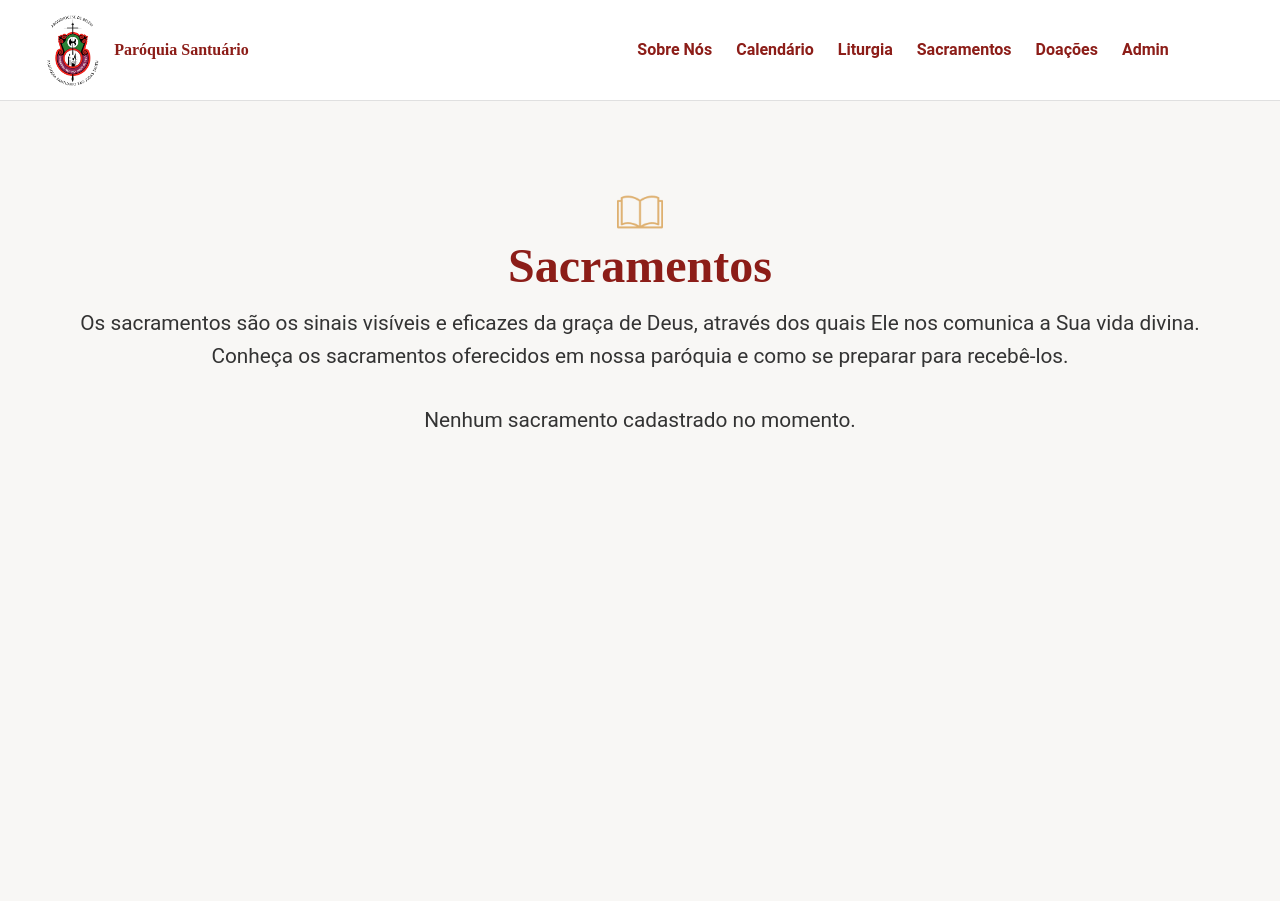
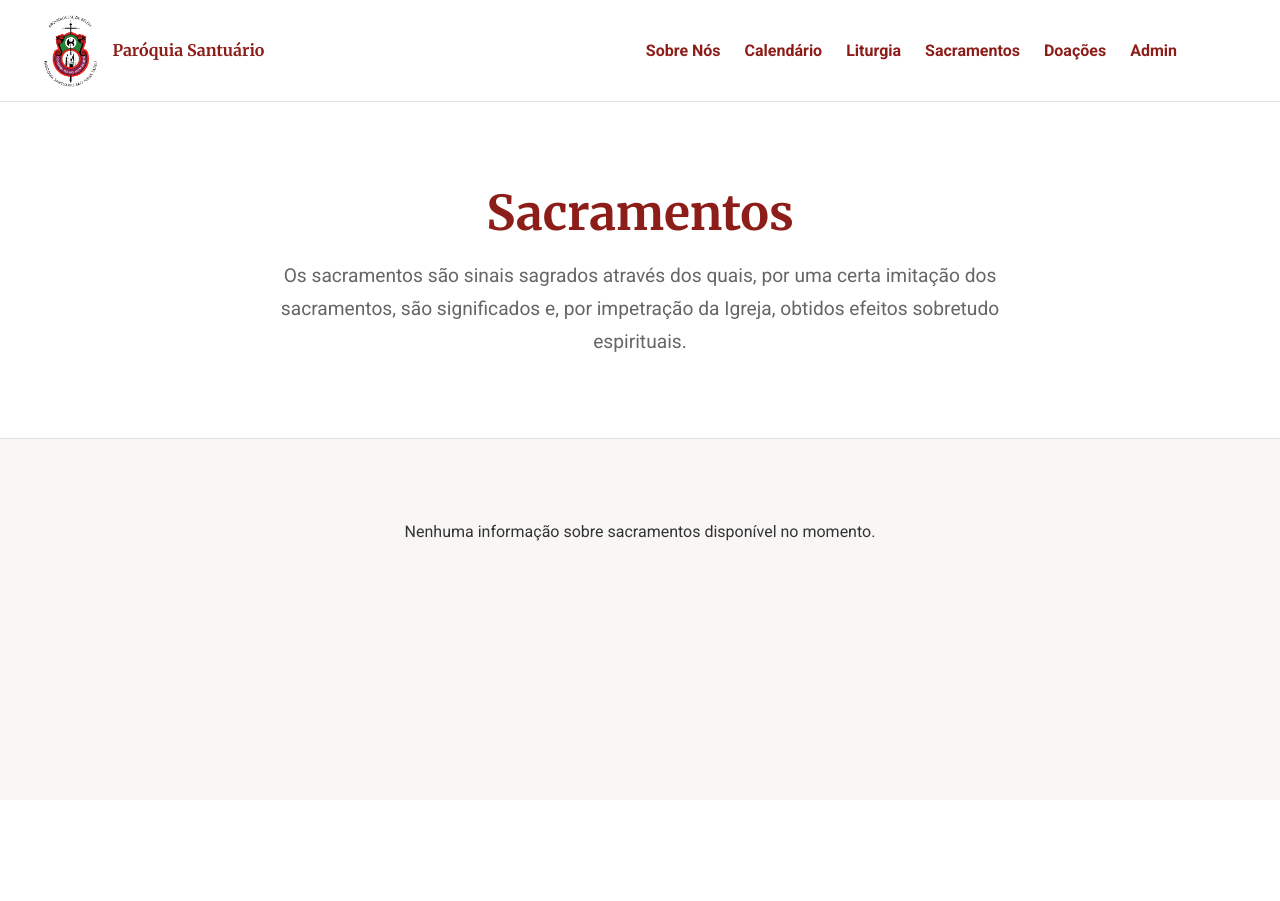
Before and after one commit to Gaia28/ProjetoSJT, a PHP site: page /app/views/HomeSacramento.php in a window 1280 px wide. After the commit the page ends 541 px from the top, so only its background shows below. Run offline with PHP 8.4, Linux system fonts and the light colour scheme; some web fonts are replaced.

Commit message:
REFACTOR | novo layout e estilo dos sacramentos

```diff
--- a/app/views/HomeSacramento.php
+++ b/app/views/HomeSacramento.php
@@ -3,34 +3,59 @@
 <head>
     <meta charset="UTF-8">
     <meta name="viewport" content="width=device-width, initial-scale=1.0">
-    <link rel="stylesheet" href="public/assets/css/Home.css">
-      <link rel="stylesheet" href="public/assets/css/base.css">
-    <title>Sacramentos</title>
+    <title>Sacramentos - Paróquia Santuário São Judas Tadeu</title>
+
+    <link rel="preconnect" href="https://fonts.googleapis.com">
+    <link rel="preconnect" href="https://fonts.gstatic.com" crossorigin>
+    <link href="https://fonts.googleapis.com/css2?family=Merriweather:wght@700&family=Roboto:wght@400;700&display=swap" rel="stylesheet">
+
+    <link rel="stylesheet" href="public/assets/css/base.css">
+    <link rel="stylesheet" href="public/assets/css/NavBar.css">
+    <link rel="stylesheet" href="public/assets/css/HomeSacramento.css">
 </head>
 <body>
 
-    <?php include 'NavBar.php'; ?>
+    <?php include 'NavBar.php'; // Incluindo a barra de navegação ?>
 
-    <section id="Sacramentos" class="section-padrao">
-        <div class="linha">
-            <img class="icon" src="public/assets/images/livro.png" alt="Ícone de sacramentos">
+    <main>
+        <header class="sacramento-header animate-on-scroll">
             <h1>Sacramentos</h1>
-            <p>Os sacramentos são os sinais visíveis e eficazes da graça de Deus, através dos quais Ele nos comunica a Sua vida divina.<br> Conheça os sacramentos oferecidos em nossa paróquia e como se preparar para recebê-los. </p>
+            <p>Os sacramentos são sinais sagrados através dos quais, por uma certa imitação dos sacramentos, são significados e, por impetração da Igreja, obtidos efeitos sobretudo espirituais.</p>
+        </header>
 
-            <div class="cards">
-                <?php if (!empty($sacramentos)): ?>
+        <section class="sacramento-container">
+            <?php if (!empty($sacramentos)): ?>
+                <div class="sacramento-grid">
                     <?php foreach ($sacramentos as $sacramento): ?>
-                        <div class="card">
-                            <h3 class="titulo"><?= htmlspecialchars($sacramento['nome']) ?></h3>
-                            <p class="valor">Valor: R$ <?= number_format($sacramento['valor'], 2, ',', '.') ?></p>
-                            <p class="descricao"><?= htmlspecialchars($sacramento['descricao']) ?></p>
+                        <div class="card sacramento-card animate-on-scroll">
+                            <div class="card-body">
+                                <h3><?= htmlspecialchars($sacramento['nome']) ?></h3>
+
+                                <?php if (!empty($sacramento['valor']) && $sacramento['valor'] > 0): ?>
+                                    <p class="info-valor">
+                                        Taxa: R$ <?= htmlspecialchars(number_format($sacramento['valor'], 2, ',', '.')) ?>
+                                    </p>
+                                <?php else: ?>
+                                     <p class="info-valor">Sem taxa</p>
+                                <?php endif; ?>
+
+                                <?php if (!empty($sacramento['descricao'])): ?>
+                                    <div class="info-documentos">
+                                        <strong>Documentos Necessários:</strong>
+                                        <p><?= nl2br(htmlspecialchars($sacramento['descricao'])) ?></p>
+                                    </div>
+                                <?php endif; ?>
+                            </div>
                         </div>
                     <?php endforeach; ?>
-                <?php else: ?>
-                    <p>Nenhum sacramento cadastrado no momento.</p>
-                <?php endif; ?>
-            </div>
-        </div>
-    </section>
+                </div>
+            <?php else: ?>
+                <p style="text-align: center;">Nenhuma informação sobre sacramentos disponível no momento.</p>
+            <?php endif; ?>
+        </section>
+    </main>
+
+    <script src="public/assets/js/animations.js"></script>
+
 </body>
 </html>
```
Also changed, not shown: public/assets/css/HomeSacramento.css (added).
